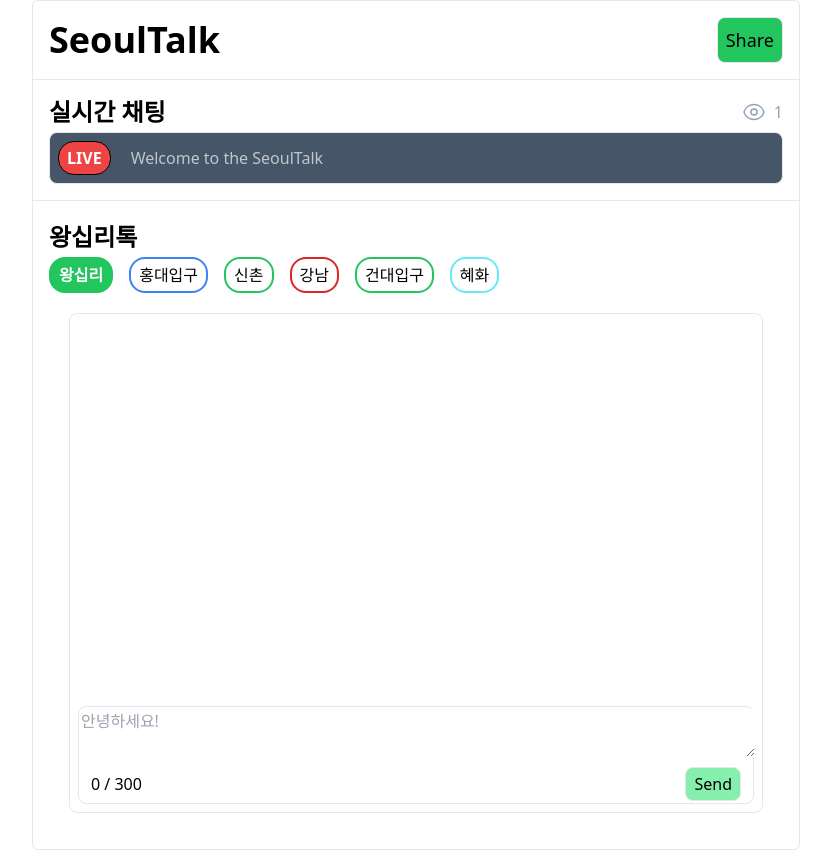
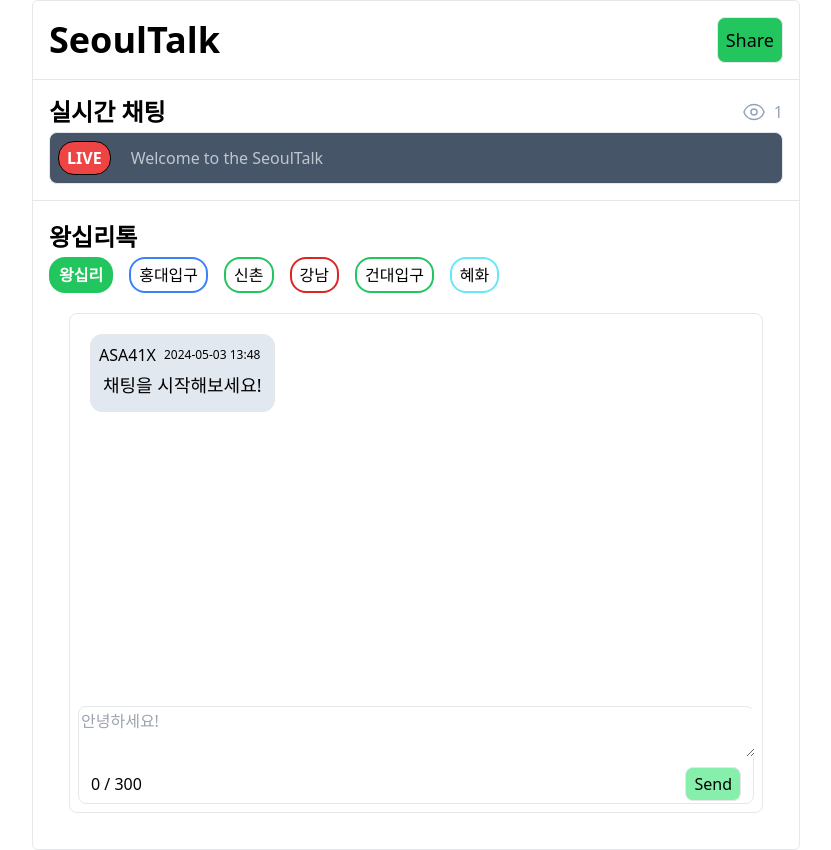
Before and after one commit to dnjdsxor21/local-talk, a FastAPI app: page / in a window 1280 px wide. Shown: the whole page, without its empty margins (224-1055 px from the left). Run offline with FastAPI, Linux system fonts and the light colour scheme; data that the repository does not hold is empty; parts of the project's set-up code (start-up, migrations or seed data) failed here and were passed over.

Commit message:
chat justify end

```diff
--- a/templates/index.html
+++ b/templates/index.html
@@ -90,7 +90,14 @@
                 <div class="m-5 border rounded-lg">
                     <div
                         id="chats"
-                        class="p-5 flex flex-col justify-center items-start gap-2 overflow-scroll h-96">
+                        class="p-5 flex flex-col justify-end items-start gap-2 overflow-scroll h-96">
+                        <div class="border rounded-xl bg-slate-200 p-2">
+                            <div class="flex flex-row justify-start items-center gap-2">
+                                <div class="text-md">ASA41X</div>
+                                <div class="text-xs">2024-05-03 13:48</div>
+                            </div>
+                            <div class="text-lg text-left p-1">채팅을 시작해보세요!</div>
+                        </div>
 
                     </div>
                     <div id="input-form" class="m-2 border rounded-lg">
```
